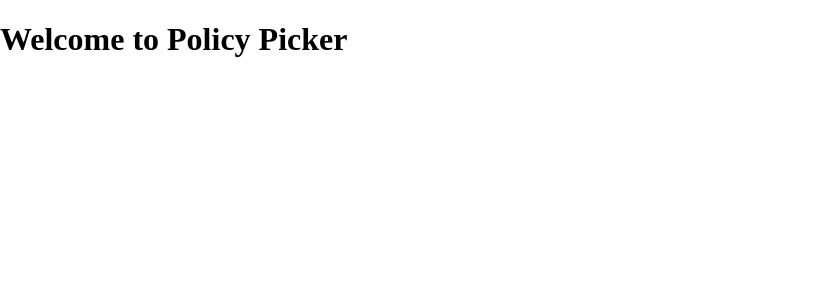
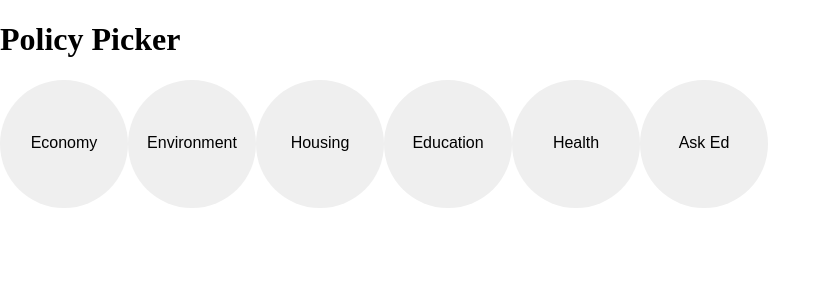
Before and after one commit to astroash/policy-picker, a React (Create React App) app: page / in a window 1280 px wide. Shown: the top 300 px of the page, without its empty margins (0-831 px from the left). Built offline with nearby package versions, Linux system fonts and the light colour scheme.

Commit message:
Starts made #12

```diff
--- a/src/App.js
+++ b/src/App.js
@@ -1,13 +1,23 @@
 import React, { Component } from 'react';
+import Home from './components/home';
+class App extends Component {
+  constructor() {
+    super();
 
-class App extends Component {
+    this.state = {
+      currentTopic: null,
+      currentPolicy: null,
+      currentSnippet: null,
+      snippetVotes: {}
+    };
+  }
+
   render() {
     return (
-      <div className="App">
-        <header className="App-header">
-          <h1 className="App-title">Welcome to Policy Picker</h1>
-        </header>
-      </div>
+      <main className="App">
+        <h1>Policy Picker</h1>
+        <Home />
+      </main>
     );
   }
 }
--- /dev/null
+++ b/src/components/home.js
@@ -0,0 +1,16 @@
+import React, { Component } from 'react';
+import Icon from './icon';
+
+const Home = props => {
+  return (
+    <section id="home">
+      <Icon topic="Economy" />
+      <Icon topic="Environment" />
+      <Icon topic="Housing" />
+      <Icon topic="Education" />
+      <Icon topic="Health" />
+      <Icon topic="Ask Ed" />
+    </section>
+  );
+};
+export default Home;
--- /dev/null
+++ b/src/components/icon.js
@@ -0,0 +1,5 @@
+import React from 'react';
+
+const Icon = props => <button class="bn br-100 h4 w4">{props.topic}</button>;
+
+export default Icon;
```
Also changed, not shown: src/components/navbar.js (added).
